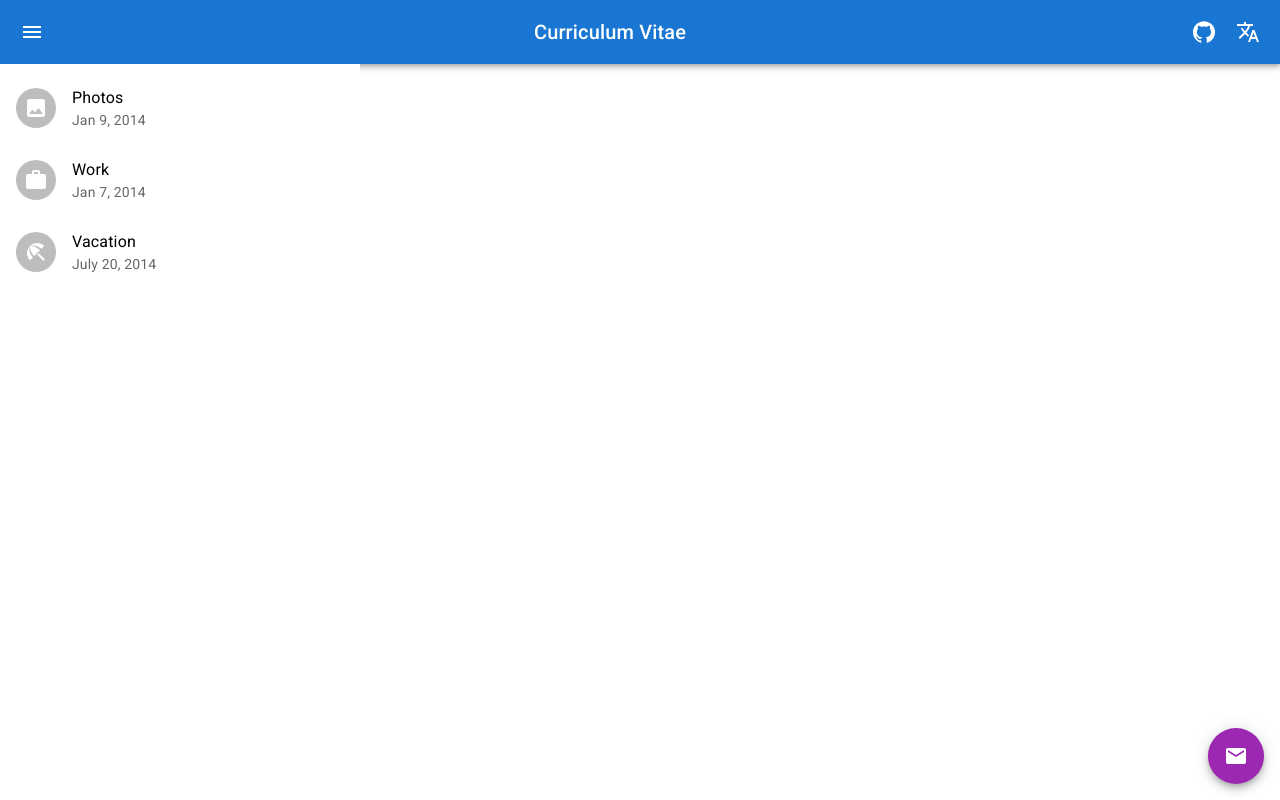
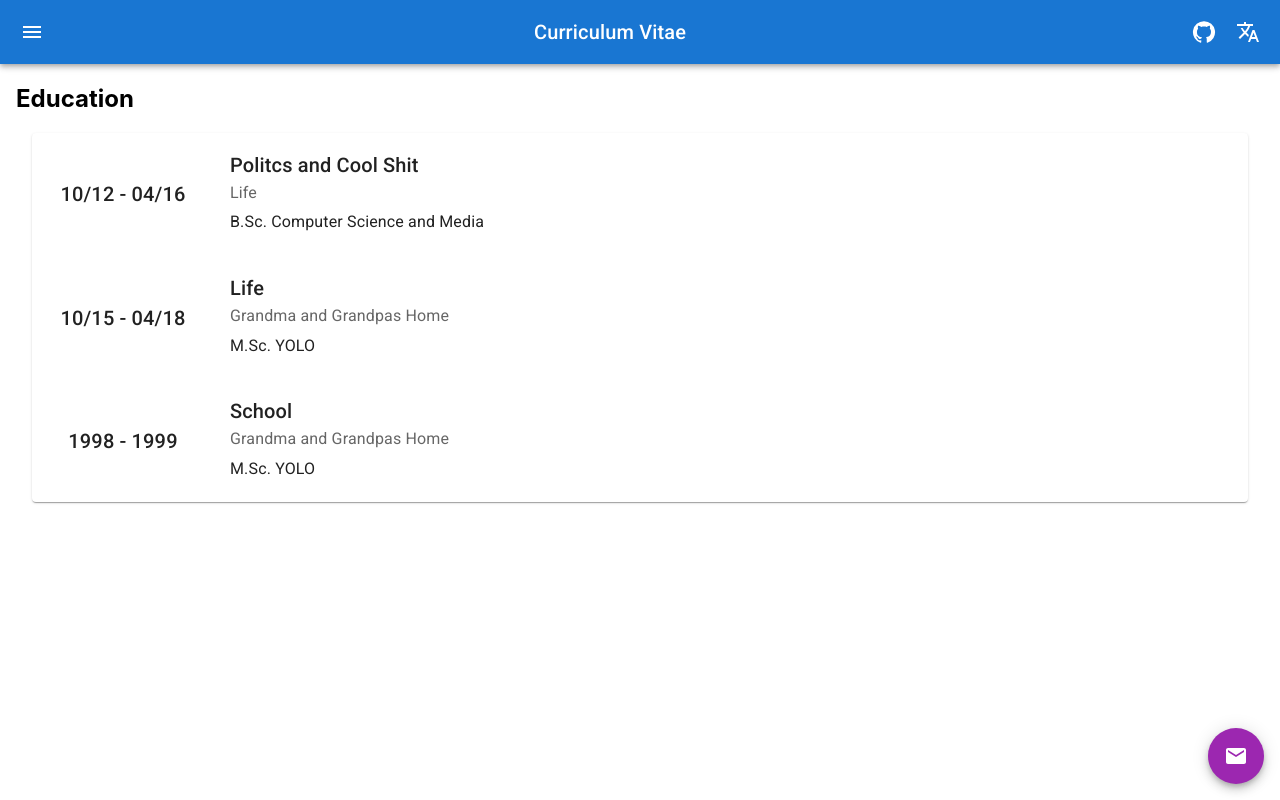
Before and after one commit to magenknurren/cv-app, a React (Create React App) app: page /education in a window 1280 px wide. Built offline with nearby package versions, Linux system fonts and the light colour scheme.

Commit message:
little style change + education component

```diff
--- a/src/components/Education.tsx
+++ b/src/components/Education.tsx
@@ -1,48 +1,51 @@
+import { Box, Paper, Table, TableBody, TableCell, TableContainer, TableRow, Typography } from '@mui/material';
 import { Component } from 'react';
 import data from '../data/education.json';
 
-
-import List from '@mui/material/List';
-import ListItem from '@mui/material/ListItem';
-import ListItemText from '@mui/material/ListItemText';
-import ListItemAvatar from '@mui/material/ListItemAvatar';
-import Avatar from '@mui/material/Avatar';
-import ImageIcon from '@mui/icons-material/Image';
-import WorkIcon from '@mui/icons-material/Work';
-import BeachAccessIcon from '@mui/icons-material/BeachAccess';
 
 export default class Education extends Component {
 
     render() {
 
+        const educationContent = [];
+        for (const [key, value] of Object.entries(data)) {
+            educationContent.push(
+                <div>
+                    <TableRow sx={{ 'td, th': { border: 0 } }}>
+                        <TableCell align="center" sx={{ width: 150 }}>
+                            <Typography variant="h6" component="h2">
+                                {value.period}
+                            </Typography>
+                        </TableCell>
+                        <TableCell align="left">
+                            <Typography variant="h6" component="h2">
+                                {value.subject}
+                            </Typography>
+                            <Typography color="textSecondary" gutterBottom>
+                                {value.place}
+                            </Typography>
+                            <Typography color="textPrimary" gutterBottom>
+                                {value.diploma}
+                            </Typography>
+                        </TableCell>
+                    </TableRow>
+                </div>
+            );
+        }
+
         return (
-
-                <List sx={{ width: '100%', maxWidth: 360, bgcolor: 'background.paper' }}>
-                    <ListItem>
-                        <ListItemAvatar>
-                            <Avatar>
-                                <ImageIcon />
-                            </Avatar>
-                        </ListItemAvatar>
-                        <ListItemText primary="Photos" secondary="Jan 9, 2014" />
-                    </ListItem>
-                    <ListItem>
-                        <ListItemAvatar>
-                            <Avatar>
-                                <WorkIcon />
-                            </Avatar>
-                        </ListItemAvatar>
-                        <ListItemText primary="Work" secondary="Jan 7, 2014" />
-                    </ListItem>
-                    <ListItem>
-                        <ListItemAvatar>
-                            <Avatar>
-                                <BeachAccessIcon />
-                            </Avatar>
-                        </ListItemAvatar>
-                        <ListItemText primary="Vacation" secondary="July 20, 2014" />
-                    </ListItem>
-                </List>
+            <Box sx={{ m: 2 }}>
+                <h2>Education</h2>
+                <Paper sx={{ m: 2 }}>
+                    <TableContainer>
+                        <Table aria-label="edu table">
+                            <TableBody>
+                                {educationContent}
+                            </TableBody>
+                        </Table>
+                    </TableContainer>
+                </Paper>
+            </Box>
         );
     }
 }
--- a/src/components/Persona.tsx
+++ b/src/components/Persona.tsx
@@ -23,6 +23,8 @@ export default class Persona extends Component {
 
         return (
             <Box sx={{ m: 2 }}>
+                <h2>Persona</h2>
+                <Box sx={{ m: 2 }}>
                     <Grid container spacing={2}>
                         <Grid sx={{ flexGrow: 1 }} item md={6} >
                             <Card>
@@ -44,6 +46,7 @@ export default class Persona extends Component {
                         </Grid>
                     </Grid>
                 </Box>
+            </Box>
         );
     }
 }
--- a/src/data/education.json
+++ b/src/data/education.json
@@ -1,23 +1,20 @@
 [
     {
-        "10/12 - 04/16": {
-            "Subject": "Politcs and Cool Shit",
-            "Place Of Study": "",
-            "Diploma": "B.Sc. Computer Science and Media"
-        }
+            "period": "10/12 - 04/16",
+            "subject": "Politcs and Cool Shit",
+            "place": "Life",
+            "diploma": "B.Sc. Computer Science and Media"
     },
     {
-        "10/08 - 09/11": {
-            "Subject": "Life",
-            "Place Of Study": "Grandma and Grandpas Home",
-            "Diploma": "M.Sc. YOLO"
-        }
+            "period": "10/15 - 04/18",
+            "subject": "Life",
+            "place": "Grandma and Grandpas Home",
+            "diploma": "M.Sc. YOLO"
     },
     {
-        "1998 – 1999": {
-            "Subject": "School",
-            "Place Of Study": "Grandma and Grandpas Home",
-            "Diploma": "M.Sc. YOLO"
-        }
+            "period": "1998 - 1999",
+            "subject": "School",
+            "place": "Grandma and Grandpas Home",
+            "diploma": "M.Sc. YOLO"
     }
 ]
--- a/src/navigation/NavigationDrawer.tsx
+++ b/src/navigation/NavigationDrawer.tsx
@@ -31,7 +31,7 @@ const NavigationDrawer: React.FC<RouteComponentProps> = ({ history, location, ma
 			<BtnBar onMenuClick={toggleDrawer(true)} />
 			<Drawer open={isOpen} onClose={toggleDrawer(false)}>
 				<Box
-					sx={{ width: 250 }}
+					sx={{ width: 300 }}
 					role="presentation"
 					onClick={toggleDrawer(false)}
 					onKeyDown={toggleDrawer(false)}
```
Lines whose indentation alone changed are shown as unchanged.
